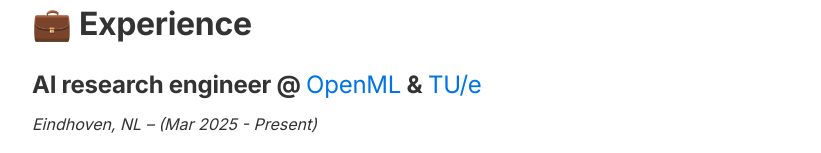
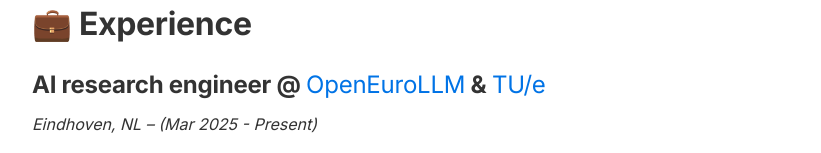
Before and after one commit to gengala/gengala.github.io, a plain HTML site: page index.html in a window 1280 px wide. Shown: the part 494-647 px from the top of the page, without its empty margins (158-979 px from the left). Drawn offline with Linux system fonts and the light colour scheme.

Commit message:
Update index.html

```diff
--- a/index.html
+++ b/index.html
@@ -151,7 +151,7 @@
             </p>
             <hr>
             <h1 class="">💼 <strong>Experience</strong></h1>
-            <h3 class="">AI research engineer @ <a href="https://openml.org/">OpenML</a> & <a href="https://www.tue.nl/en/">TU/e</a></h3>
+            <h3 class="">AI research engineer @ <a href="https://openeurollm.eu/">OpenEuroLLM</a> & <a href="https://www.tue.nl/en/">TU/e</a></h3>
             <p class="block-color-gray"><em>Eindhoven, NL – (Mar 2025 - Present)</em></p>
             <p class="">Advisor: <a href="https://joaquinvanschoren.github.io/home/">Dr. Joaquin Vanschoren</a></p>
             <h3 class="">PhD researcher in AI & Probabilistic Machine Learning</h3>
```
